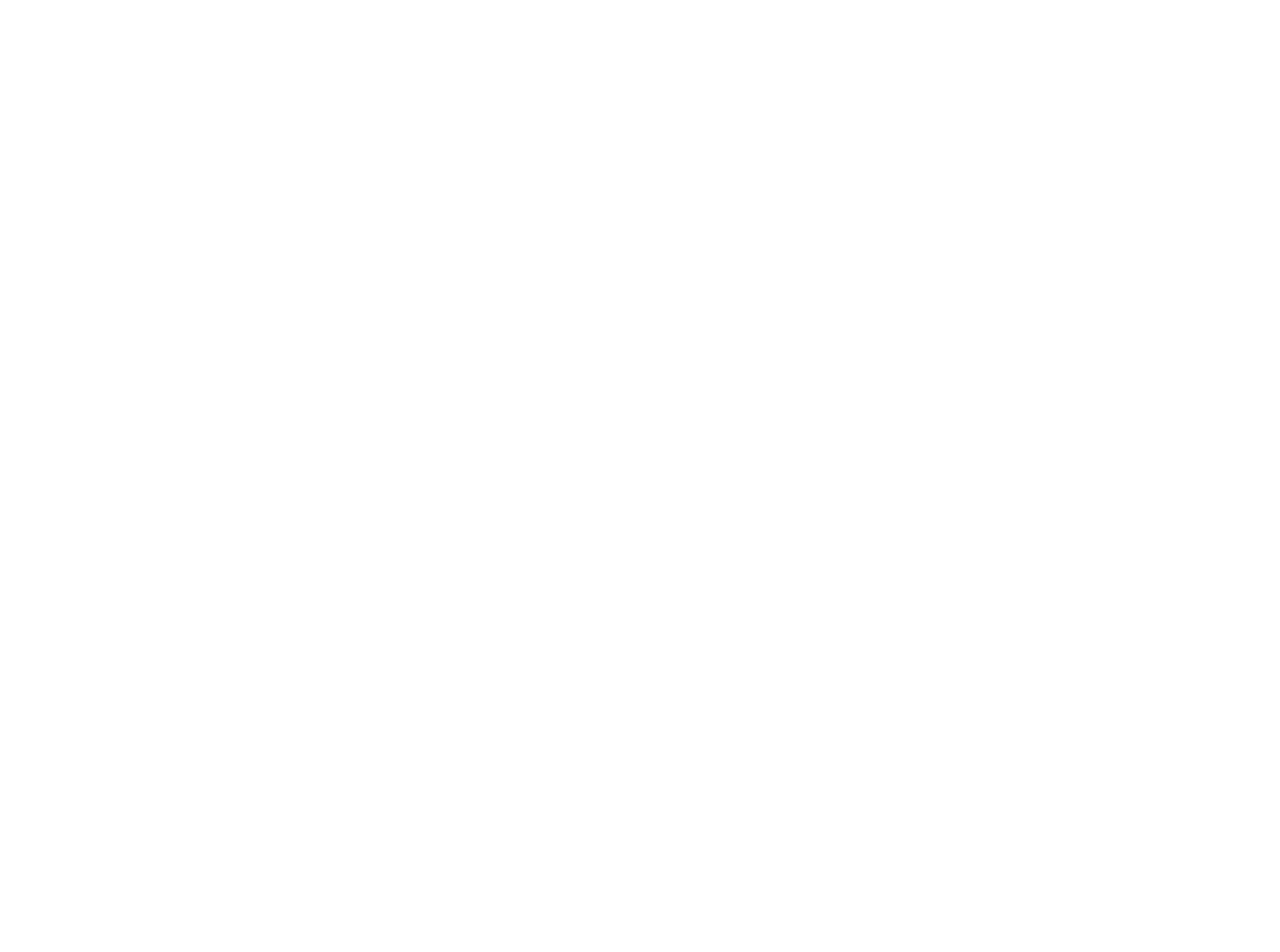
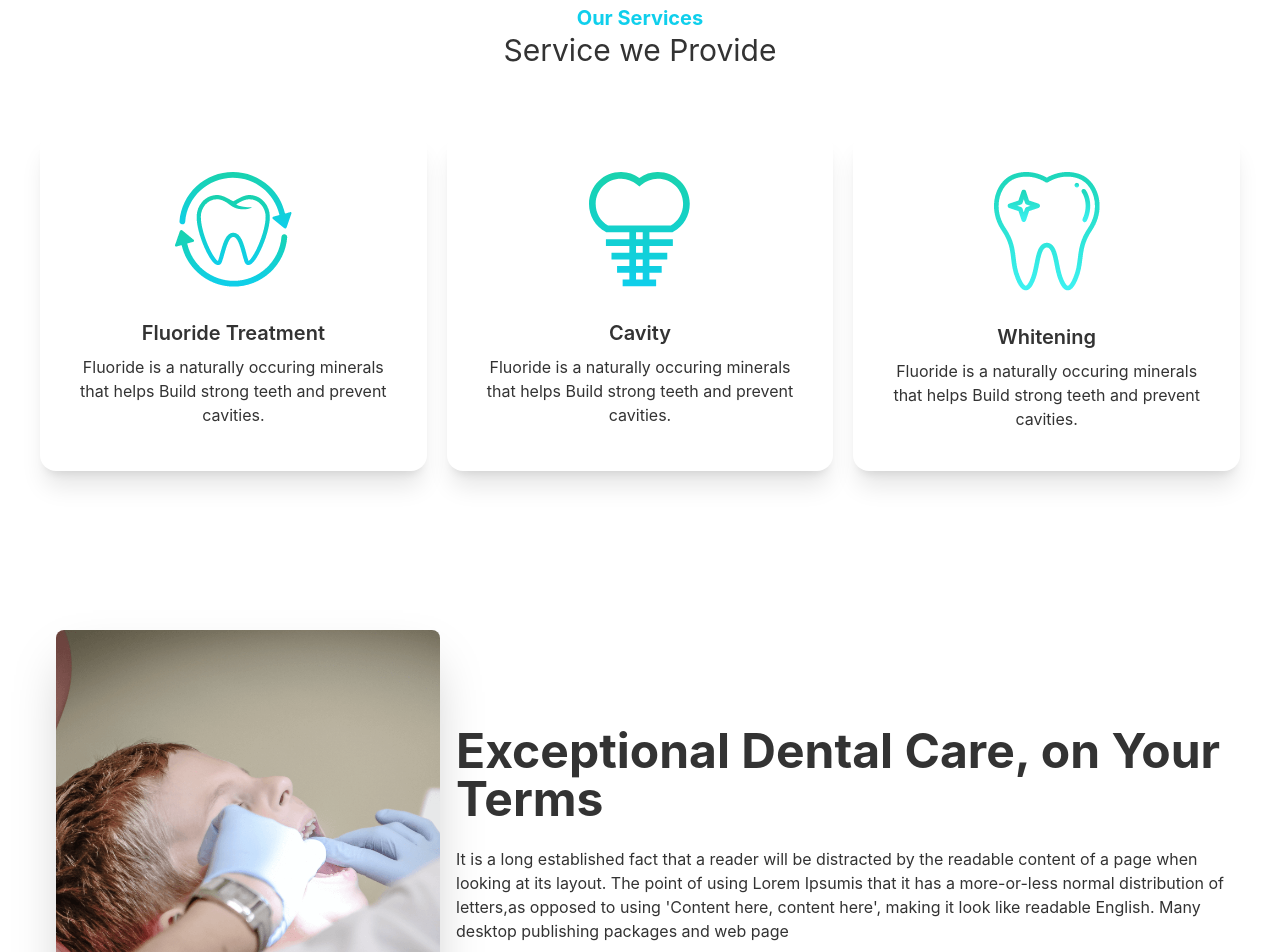
Before and after one commit to laizuakram1/doctors-portal-client, a React (Create React App) app: page / in a window 1280 px wide. Shown: the part 1080-2032 px from the top of the page. Before the commit the page ends 1020 px from the top, so only its background shows below. Built offline with nearby package versions, Linux system fonts and the light colour scheme.

Commit message:
our service

```diff
--- a/src/pages/Home/Home.js
+++ b/src/pages/Home/Home.js
@@ -1,13 +1,14 @@
 import React from 'react';
 import Banner from './Banner';
 import Info from './Info';
+import Services from './Services';
 
 const Home = () => {
     return (
         <div>
             <Banner></Banner>
             <Info></Info>
-
+            <Services></Services>
 
         </div>
     );
--- /dev/null
+++ b/src/pages/Home/Service.js
@@ -0,0 +1,20 @@
+import React from 'react';
+
+const Service = ({ service }) => {
+    return (
+        <div class="card max-w-lg bg-base-100 shadow-xl">
+            <figure class="px-10 pt-10">
+                <img src={service.img} alt="Shoes" class="rounded-xl" />
+            </figure>
+            <div class="card-body items-center text-center">
+                <h2 class="card-title">{service.name}</h2>
+                <p>{service.description}</p>
+                <div class="card-actions">
+
+                </div>
+            </div>
+        </div>
+    );
+};
+
+export default Service;
--- /dev/null
+++ b/src/pages/Home/Services.js
@@ -0,0 +1,64 @@
+import React from 'react';
+import fluoride from '../../assets/images/fluoride.png';
+import cavity from '../../assets/images/cavity.png';
+import whitening from '../../assets/images/whitening.png';
+import treatment from '../../assets/images/treatment.png';
+import Service from './Service';
+import PrimaryButton from '../Shared/Navbar/PrimaryButton';
+
+const Services = () => {
+    const services = [
+        {
+            _id: 1,
+            img: fluoride,
+            name: 'Fluoride Treatment',
+            description: 'Fluoride is a naturally occuring minerals that helps Build strong teeth and prevent cavities.'
+        },
+        {
+            _id: 2,
+            img: cavity,
+            name: 'Cavity',
+            description: 'Fluoride is a naturally occuring minerals that helps Build strong teeth and prevent cavities.'
+        },
+        {
+            _id: 3,
+            img: whitening,
+            name: 'Whitening',
+            description: 'Fluoride is a naturally occuring minerals that helps Build strong teeth and prevent cavities.'
+        },
+    ]
+    return (
+        <div>
+            <div className='text-center py-16'>
+                <h3 className='text-xl text-primary font-bold'>Our Services</h3>
+                <h2 className='text-3xl'>Service we Provide</h2>
+            </div>
+
+            <div className='grid grid-cols-1 lg:grid-cols-3 gap-5'>
+                {
+                    services.map(service => <Service
+                        key={service._id}
+                        service={service}
+                    ></Service>)
+
+                }
+            </div>
+
+            <div>
+
+                <div class="hero min-h-screen ">
+                    <div class="hero-content flex-col lg:flex-row">
+                        <img src={treatment} alt='doctor' class="max-w-sm rounded-lg shadow-2xl" />
+                        <div>
+                            <h1 class="text-5xl font-bold">Exceptional Dental Care, on Your Terms</h1>
+                            <p class="py-6">It is a long established fact that a reader will be distracted by the readable content of a page when looking at its layout. The point of using Lorem Ipsumis that it has a more-or-less normal distribution of letters,as opposed to using 'Content here, content here', making it look like readable English. Many desktop publishing packages and web page</p>
+                            <PrimaryButton>Get Started</PrimaryButton>
+                        </div>
+                    </div>
+                </div>
+            </div>
+        </div>
+    );
+};
+
+export default Services;
```
